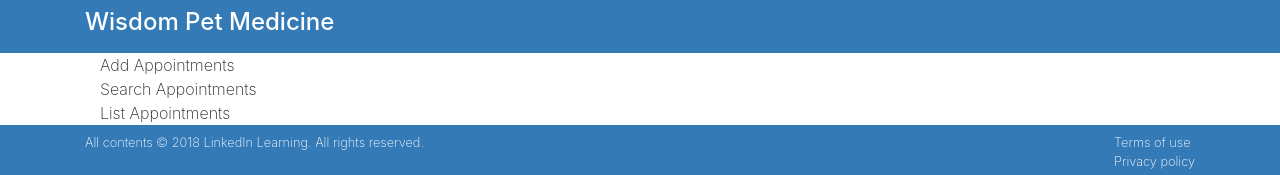
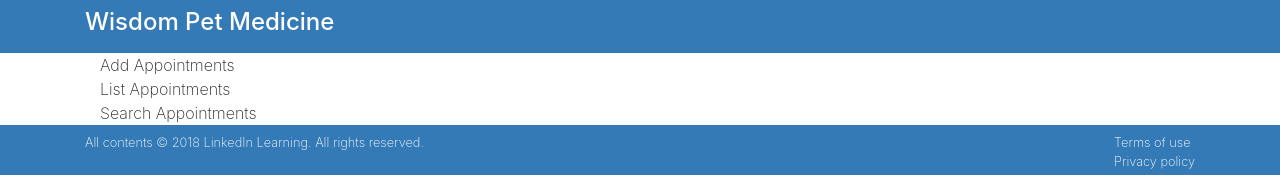
Before and after one commit to Nathanjms/react-building-an-interface-course, a React (Create React App) app in the folder reactinterface/: page / in a window 1280 px wide. Shown: the top 175 px of the page. Built offline with nearby package versions, Linux system fonts and the light colour scheme.

Commit message:
Add subcomponents

```diff
--- /dev/null
+++ b/reactinterface/src/components/AddAppointments.js
@@ -0,0 +1,11 @@
+import React, { Component } from 'react';
+
+class AddAppointments extends Component {
+    render() {
+        return (
+            <div>Add Appointments</div>
+        );
+    }
+}
+
+export default AddAppointments;
--- a/reactinterface/src/components/App.js
+++ b/reactinterface/src/components/App.js
@@ -1,7 +1,9 @@
 import React, { Component } from "react";
 import '../css/App.css';
-import { render } from "react-dom";
-import { FaBeer } from 'react-icons/fa';
+
+import AddAppointments from './AddAppointments';
+import SearchAppointments from './SearchAppointments';
+import ListAppointments from './ListAppointments';
 
 class App extends Component {
   render() {
@@ -11,9 +13,9 @@ class App extends Component {
           <div className="row">
             <div className="col-md-12 bg-white">
               <div className="container">
-                <div>Add Appointments</div>
-                <div>Search Appointments</div>
-                <div>List Appointments</div>
+                <AddAppointments />
+                <ListAppointments />
+                <SearchAppointments />
               </div>
             </div>
           </div>
--- /dev/null
+++ b/reactinterface/src/components/ListAppointments.js
@@ -0,0 +1,11 @@
+import React, { Component } from 'react';
+
+class ListAppointments extends Component {
+    render() {
+        return (
+            <div>List Appointments</div>
+        );
+    }
+}
+
+export default ListAppointments;
--- /dev/null
+++ b/reactinterface/src/components/SearchAppointments.js
@@ -0,0 +1,11 @@
+import React, { Component } from 'react';
+
+class SearchAppointments extends Component {
+    render() {
+        return (
+            <div>Search Appointments</div>
+        );
+    }
+}
+
+export default SearchAppointments;
```
